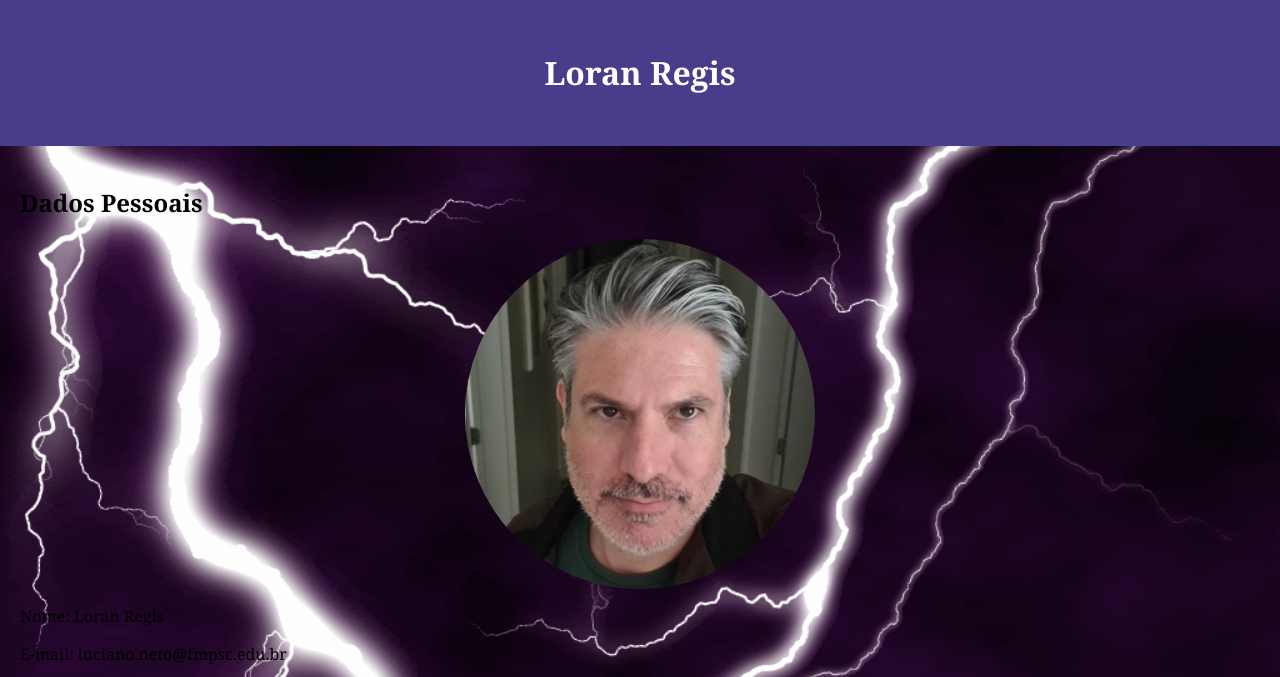
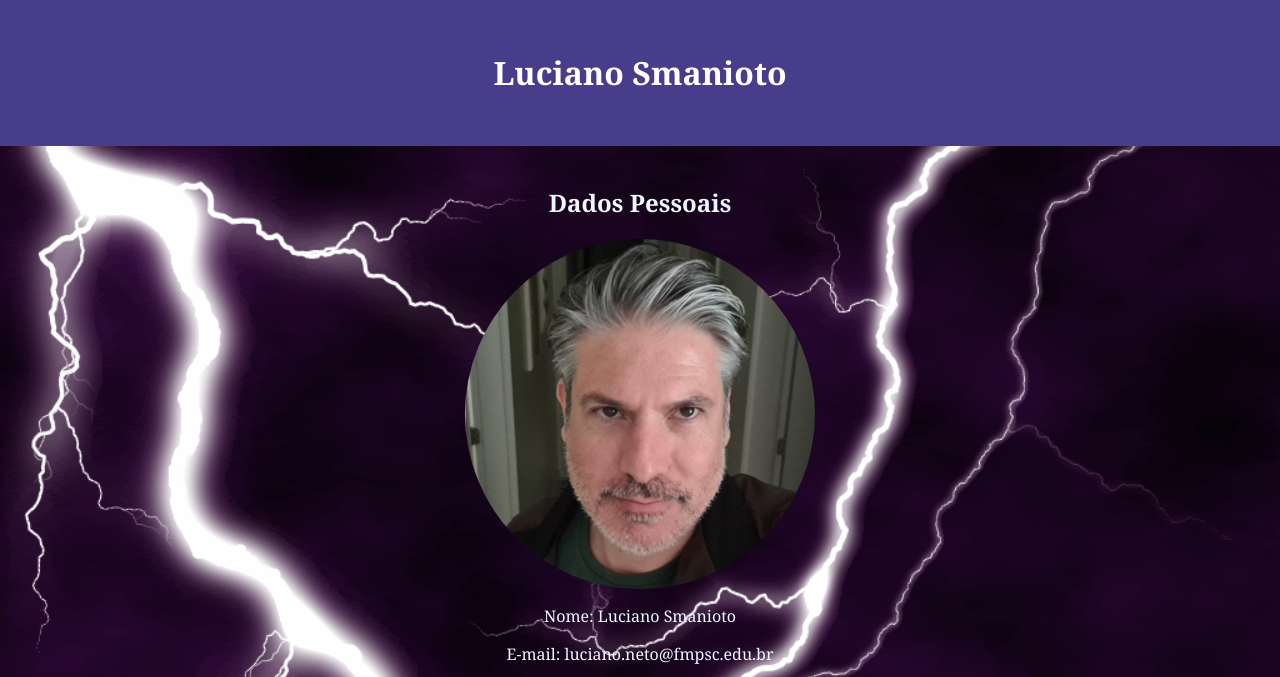
Before and after one commit to LucianoFMP/curriculocomgif, a plain HTML site: page index.html in a window 1280 px wide. Shown: the top 677 px of the page. Drawn offline with Linux system fonts and the light colour scheme.

Commit message:
Update index.html

```diff
--- a/index.html
+++ b/index.html
@@ -5,6 +5,7 @@
     <style>
         body {
             font-family: Georgia, serif;
+            color:aliceblue;
               background-image: url('gif.gif');
               background-repeat: no-repeat;
             background-attachment: fixed;
@@ -33,19 +34,19 @@
         #main-content {
             padding: 20px;
             text-align: center
-            text-color: white
+
 
         }
     </style>
 </head>
 <body>
     <div id="header">
-        <h1>Loran Regis</h1>
+        <h1>Luciano Smanioto</h1>
     </div>
     <div id="main-content">
         <h2>Dados Pessoais</h2>
         <img id="profile-image" src="fotoprocurriculo2.png" alt="Foto de Perfil">
-        <p>Nome: Loran Regis</p>
+        <p>Nome: Luciano Smanioto</p>
         <p>E-mail: luciano.neto@fmpsc.edu.br</p>
         <p>Telefone: (48) 99972-2999</p>
 
```
